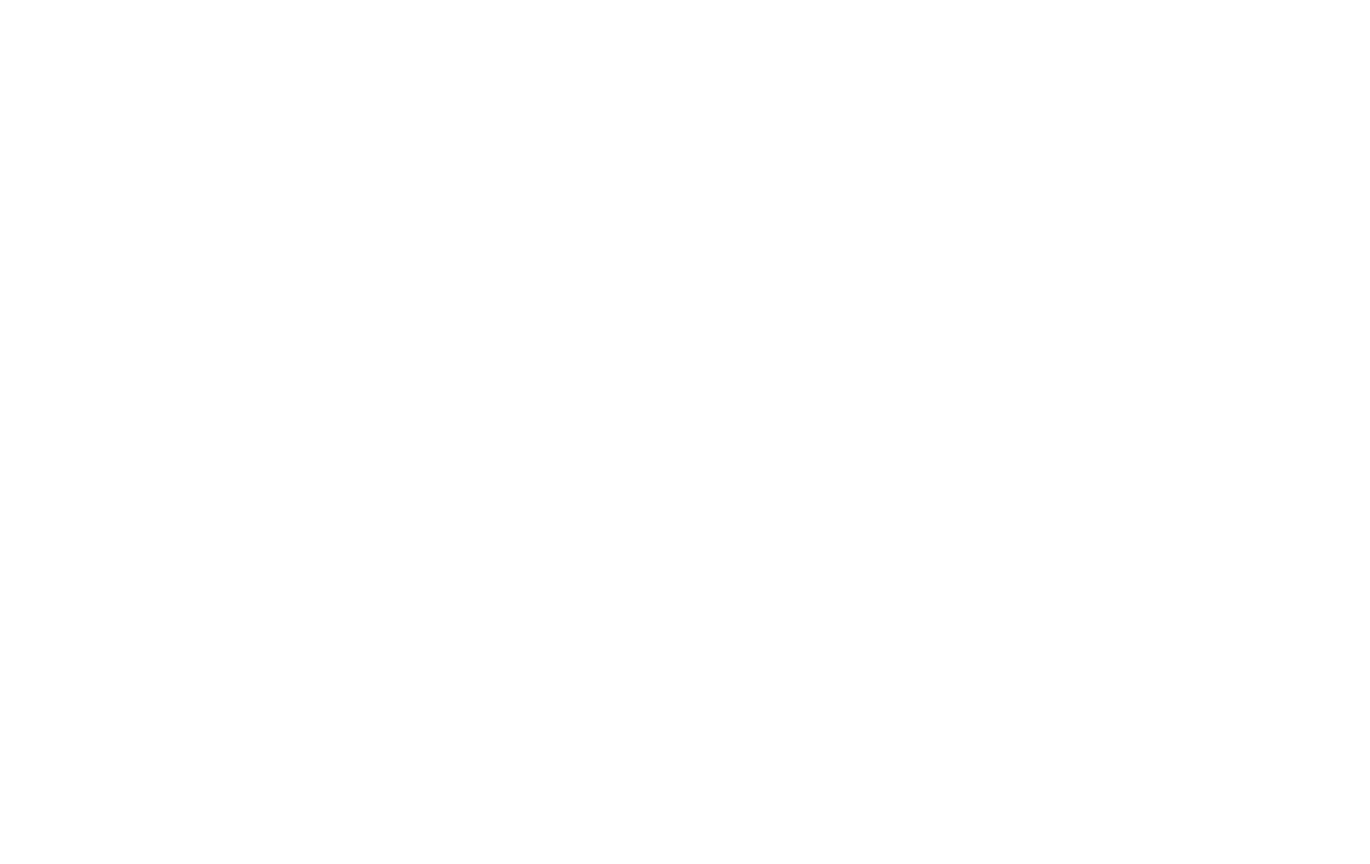
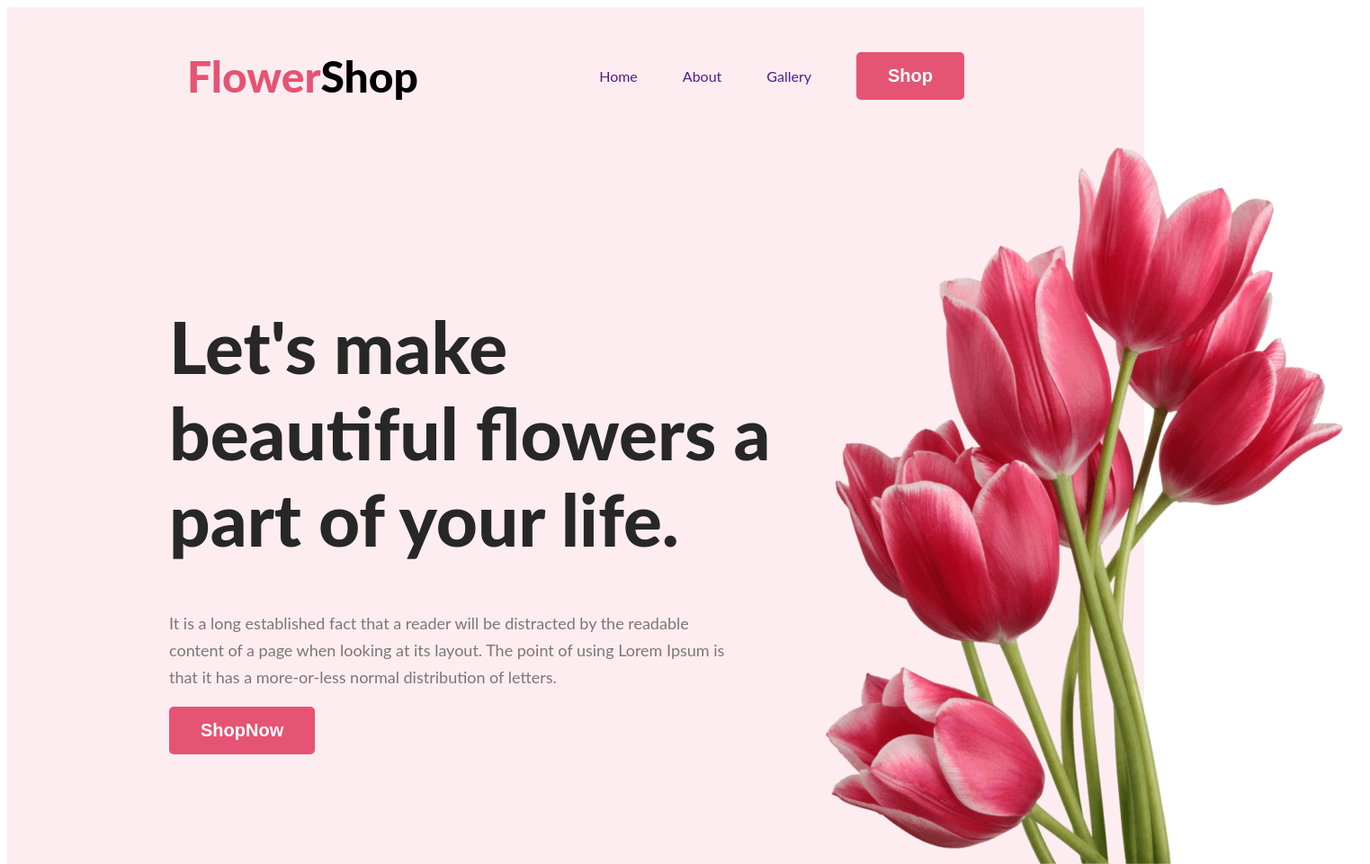
Before and after one commit to farhad-960/flower-shop-assignment, a plain HTML site: page index.html in a window 1280 px wide. Shown: the whole page at 90% size, 1523 px wide, since content can reach past the window. Before the commit the page ends 800 px from the top, so only its background shows below. Drawn offline with Linux system fonts and the light colour scheme.

Commit message:
navigation added

```diff
--- a/index.html
+++ b/index.html
@@ -5,10 +5,29 @@
     <meta charset="UTF-8">
     <meta name="viewport" content="width=device-width, initial-scale=1.0">
     <title>Flower shop</title>
+    <link rel="stylesheet" href="styles/flowershop.css">
 </head>
 
 <body>
     <header>
+        <nav>
+            <h3 class="nav-title"><span class="text-primary">Flower</span>Shop</h3>
+            <ul class="nav-list">
+                <li><a href="">Home</a></li>
+                <li><a href="">About</a></li>
+                <li><a href="">Gallery</a></li>
+                <li><button class="btn-primary">Shop </button></li>
+            </ul>
+        </nav>
+        <div class="banner-container">
+            <div class="banner">
+                <h1 class="banner-title">Let's make beautiful flowers a part of your life.</h1>
+                <p class="banner-description des-area">It is a long established fact that a reader will be distracted by the readable content of a page when looking at its layout. The point of using Lorem Ipsum is that it has a more-or-less normal distribution of letters.</p>
+                <button class="btn-primary">ShopNow</button>
+            </div>
+            <img src="Flower Asset/pngwing 10.png" alt="">
+        </div>
+
 
     </header>
     <main>
--- /dev/null
+++ b/styles/flowershop.css
@@ -0,0 +1,79 @@
+/* shaired design */
+body {
+    font-family: Lato;
+}
+
+.text-primary {
+    color: #E55473;
+}
+
+.btn-primary {
+    background: #E55473;
+    border: none;
+    color: white;
+    font-size: 20px;
+    font-weight: 700;
+    padding: 15px 35px;
+    border-radius: 5px;
+}
+
+.banner-description {
+    color: rgba(39, 39, 39, 0.60);
+    font-size: 18px;
+    font-weight: 400;
+    line-height: 30px;
+    text-align: center;
+}
+
+/* shaired design */
+/* nav design */
+.nav-title {
+    font-family: Lato;
+    font-size: 48px;
+    font-weight: 800;
+}
+
+.nav-list {
+    list-style: none;
+    display: flex;
+    align-items: center;
+}
+
+nav ul li a {
+    text-decoration: none;
+    margin-right: 50px;
+}
+
+nav {
+    display: flex;
+    justify-content: space-between;
+    padding: 0 200px;
+}
+
+/* banner-title */
+.banner-title {
+    color: #272727;
+    font-size: 80px;
+    font-weight: 800;
+    text-align: left;
+    width: 700px;
+}
+.des-area {
+    width: 634px;
+    padding: 32p 0;
+    text-align: left;
+
+}
+
+.banner-container {
+    display: flex;
+    justify-content: space-around;
+    align-items: center;
+    padding: 0 180px;
+
+}
+
+header {
+    background: rgba(229, 84, 115, 0.10);
+    background-position: cover;
+}
```
